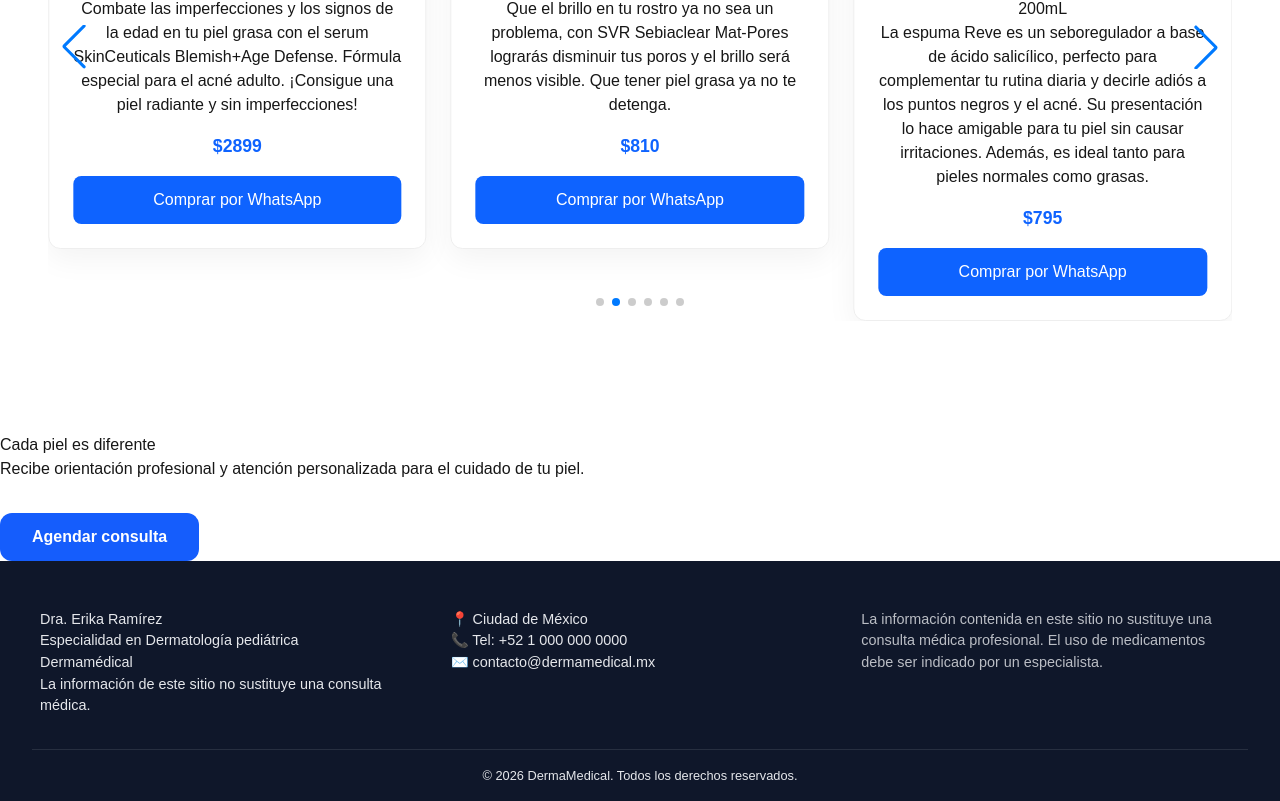
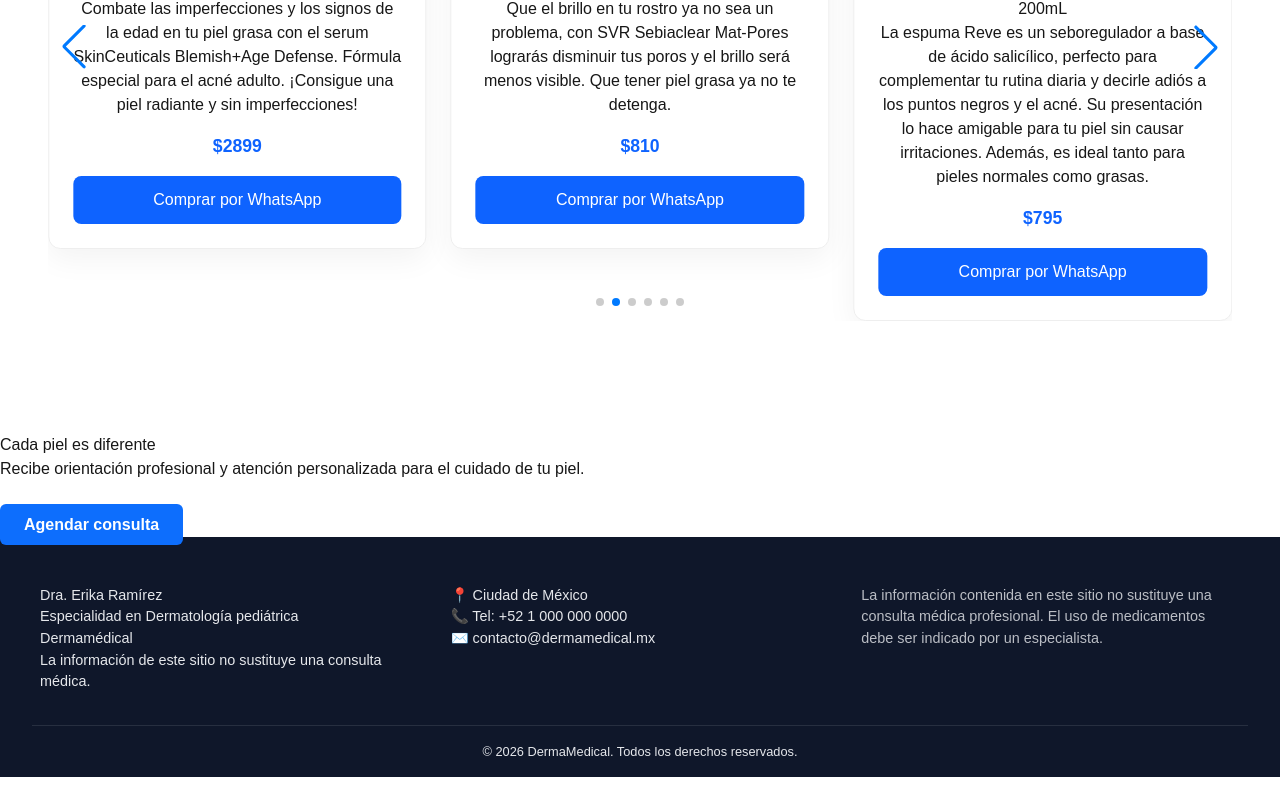
Before and after one commit to KingCas78/dermamedical-next, a Next.js app: page / in a window 1280 px wide. Shown: the part 1257-2058 px from the top of the page. After the commit the page ends 2034 px from the top, so only its background shows below. Built offline with nearby package versions, Linux system fonts and the light colour scheme.

Commit message:
Tu mensaje

```diff
--- a/app/page.tsx
+++ b/app/page.tsx
@@ -95,7 +95,7 @@
         <div className="mt-8">
             <a
               href="#contacto"
-              className="inline-block bg-blue-600 hover:bg-blue-700 text-white font-semibold px-8 py-3 rounded-xl transition-all"
+              className="btn btn-primary"
             >
               Agendar consulta
             </a>
```
